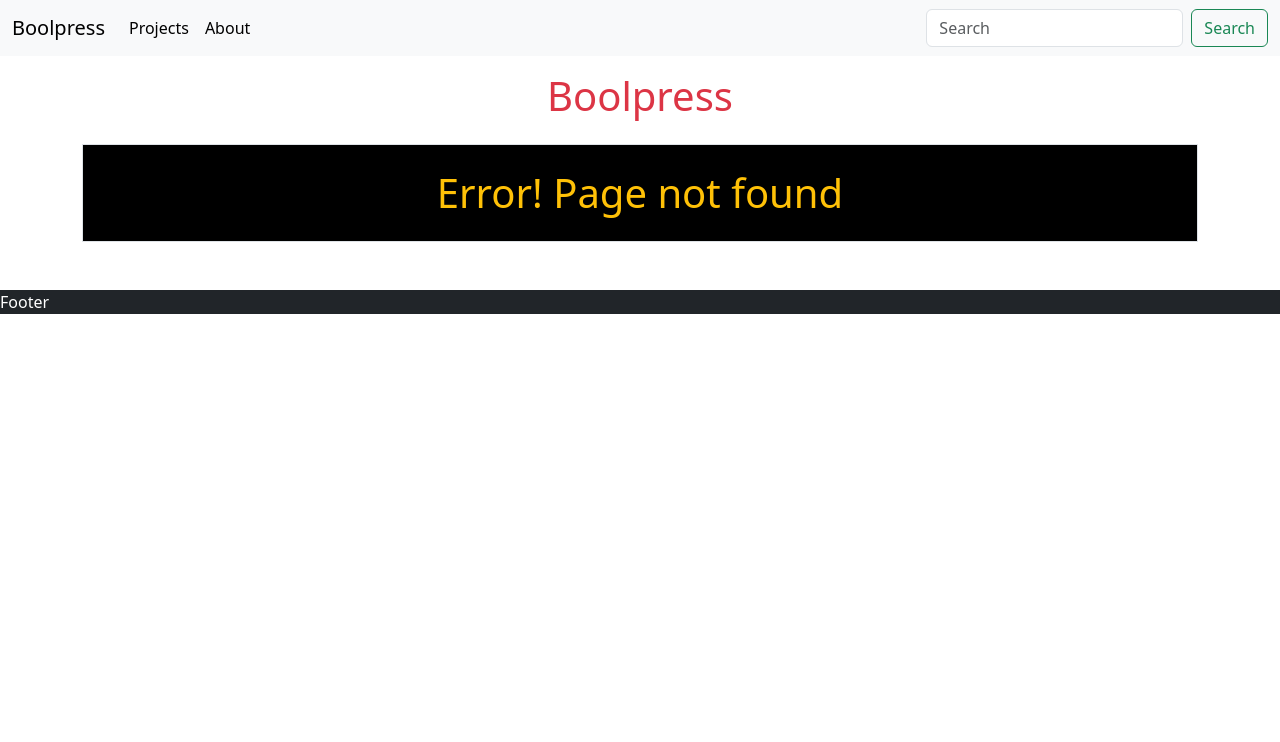
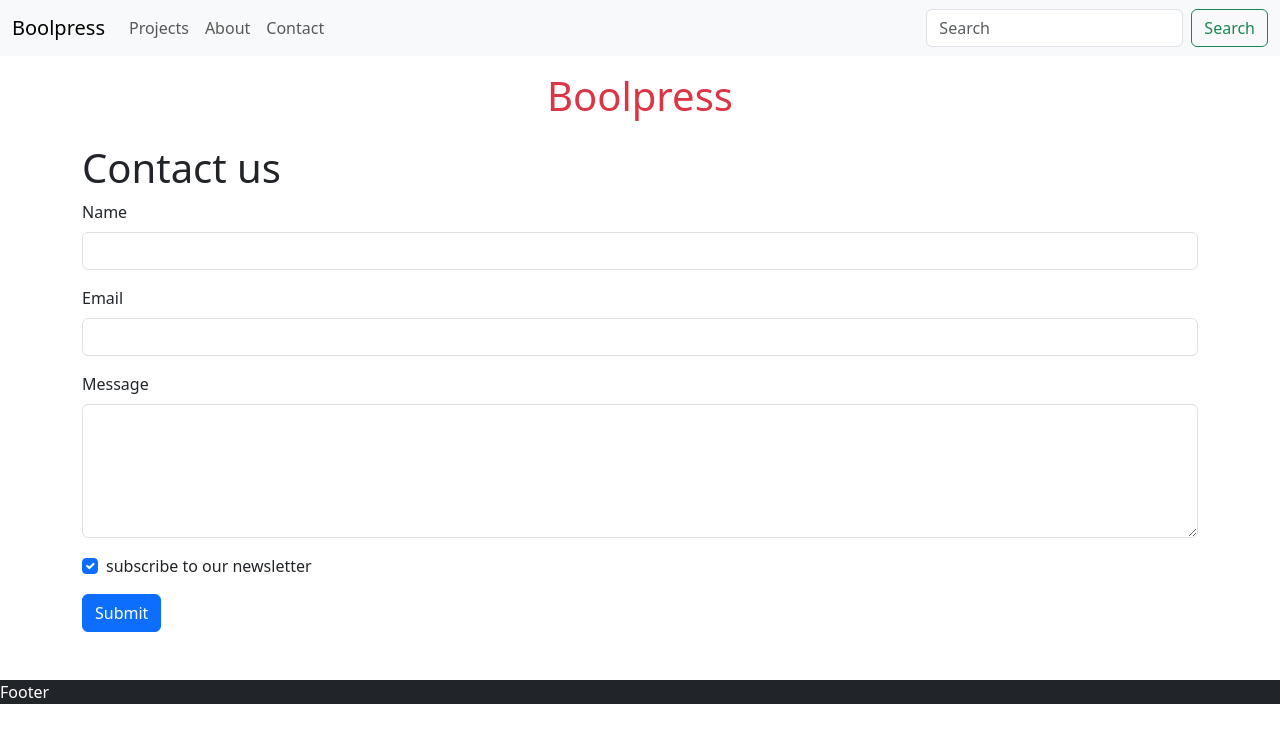
Before and after one commit to NicolaSoggiu/vite-boolfolio, a Vue app: page /contact in a window 1280 px wide. Before the commit this address had no page. Shown: the top 742 px of the page. Built offline with nearby package versions, Linux system fonts and the light colour scheme.

Commit message:
add AppContact for the email

```diff
--- a/src/components/AppNav.vue
+++ b/src/components/AppNav.vue
@@ -33,15 +33,18 @@ export default {
       <div class="collapse navbar-collapse" id="navbarSupportedContent">
         <ul class="navbar-nav me-auto mb-2 mb-lg-0">
           <li class="nav-item">
-            <router-link
-              :to="{ name: 'projects.index' }"
-              class="nav-link active"
+            <router-link :to="{ name: 'projects.index' }" class="nav-link"
               >Projects</router-link
             >
           </li>
           <li class="nav-item">
-            <router-link :to="{ name: 'about' }" class="nav-link active"
+            <router-link :to="{ name: 'about' }" class="nav-link"
               >About</router-link
+            >
+          </li>
+          <li class="nav-item">
+            <router-link :to="{ name: 'contact' }" class="nav-link"
+              >Contact</router-link
             >
           </li>
         </ul>
--- /dev/null
+++ b/src/pages/AppContact.vue
@@ -0,0 +1,116 @@
+<script>
+import { store } from "../store";
+import axios from "axios";
+
+export default {
+  data() {
+    return {
+      store,
+      name: "",
+      email: "",
+      message: "",
+      newsletter: true,
+      showSuccess: false,
+      isSending: false,
+      hasError: false,
+      // TODO: mostrare gli errori per ciascun input
+    };
+  },
+  methods: {
+    sendLead() {
+      this.isSending = true;
+      axios
+        .post(this.store.baseUrl + "api/leads", {
+          name: this.name,
+          email: this.email,
+          message: this.message,
+          newsletter: this.newsletter,
+        })
+        .then((response) => {
+          this.isSending = false;
+
+          if (response.data.success) {
+            this.showSuccess = true;
+            this.resetForm();
+          } else {
+            this.hasError = true;
+          }
+        });
+    },
+    resetForm() {
+      this.name = "";
+      this.email = "";
+      this.message = "";
+      this.newsletter = true;
+    },
+  },
+};
+</script>
+
+<template>
+  <h1>Contact us</h1>
+
+  <div
+    v-if="showSuccess"
+    class="alert alert-success alert-dismissible fade show"
+    role="alert"
+  >
+    <strong>Messaggio inviato con successo </strong>
+    <button
+      type="button"
+      class="btn-close"
+      data-bs-dismiss="alert"
+      aria-label="Close"
+    ></button>
+  </div>
+
+  <div
+    v-if="hasError"
+    class="alert alert-danger alert-dismissible fade show"
+    role="alert"
+  >
+    Errore nell'invio del messaggio
+    <button
+      type="button"
+      class="btn-close"
+      data-bs-dismiss="alert"
+      aria-label="Close"
+    ></button>
+  </div>
+
+  <form @submit.prevent="sendLead" novalidate>
+    <div class="mb-3">
+      <label for="name" class="form-label">Name</label>
+      <input type="email" class="form-control" id="name" v-model="name" />
+    </div>
+    <div class="mb-3">
+      <label for="email" class="form-label">Email</label>
+      <input class="form-control" id="email" v-model="email" />
+    </div>
+    <div class="mb-3">
+      <label for="message" class="form-label">Message</label>
+      <textarea
+        class="form-control"
+        id="message"
+        rows="5"
+        v-model="message"
+      ></textarea>
+    </div>
+    <div class="mb-3 form-check">
+      <input
+        type="checkbox"
+        class="form-check-input"
+        id="newsletter"
+        v-model="newsletter"
+      />
+      <label class="form-check-label" for="newsletter"
+        >subscribe to our newsletter</label
+      >
+    </div>
+    <button type="submit" class="btn btn-primary" :disabled="isSending">
+      Submit
+    </button>
+  </form>
+</template>
+
+<style></style>
--- a/src/router.js
+++ b/src/router.js
@@ -3,6 +3,7 @@ import { createRouter, createWebHistory } from "vue-router";
 // importare i componenti che definiscono le varie pagine
 import AppHome from "./pages/AppHome.vue";
 import AppAbout from "./pages/AppAbout.vue";
+import AppContact from "./pages/AppContact.vue";
 import App404 from "./pages/App404.vue";
 import ProjectsIndex from "./pages/ProjectsIndex.vue";
 import ProjectsShow from "./pages/ProjectsShow.vue";
@@ -19,6 +20,11 @@ const router = createRouter({
       path: "/about",
       name: "about",
       component: AppAbout,
+    },
+    {
+      path: "/contact",
+      name: "contact",
+      component: AppContact,
     },
     {
       path: "/projects",
```
